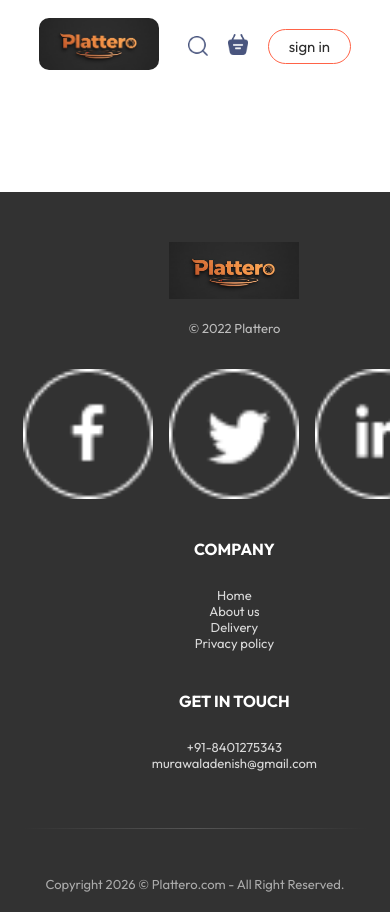
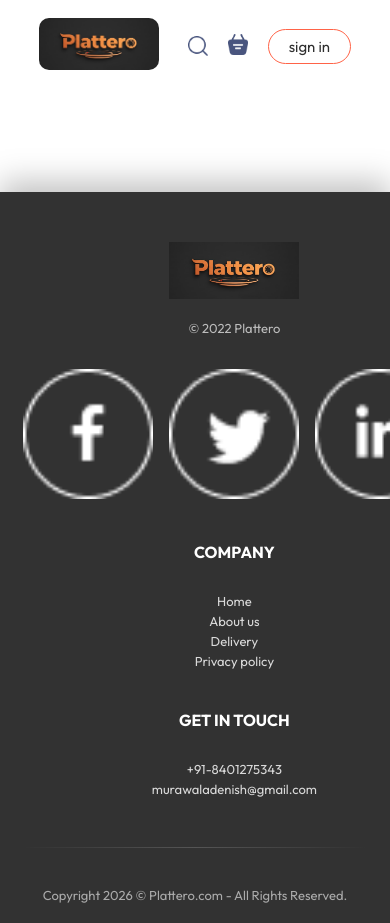
Before and after one commit to denish178/Plattero, a React (Vite) app in the folder frontend/: page /order in a window 390 px wide. Shown: the top 923 px of the page. Built offline with nearby package versions, Linux system fonts and the light colour scheme.

Commit message:
adjusted responsiveness of footer on small screens

```diff
--- a/frontend/src/components/Footer/Footer.css
+++ b/frontend/src/components/Footer/Footer.css
@@ -5,6 +5,8 @@
   --footer-accent: #ff6a3d;
   --transition: 0.3s ease;
 }
+
+/* ================= FOOTER ================= */
 
 .footer {
   color: var(--footer-text);
@@ -15,9 +17,12 @@
   gap: 32px;
   padding: 60px 8vw 25px;
   margin-top: 100px;
+  box-shadow: 0 -10px 30px rgba(0, 0, 0, 0.25);
+  animation: fadeIn 0.6s ease;
 }
 
-/* ---------- Main Grid ---------- */
+/* ================= GRID LAYOUT ================= */
+
 .footer-content {
   width: 100%;
   max-width: 1400px;
@@ -26,7 +31,8 @@
   gap: 70px;
 }
 
-/* ---------- Sections ---------- */
+/* ================= SECTIONS ================= */
+
 .footer-content-left,
 .footer-content-center,
 .footer-content-right {
@@ -56,31 +62,40 @@
   margin-bottom: 10px;
 }
 
-/* Lists */
-.footer-content-left li,
-.footer-content-center li,
-.footer-content-right li {
+/* ================= LISTS ================= */
+
+.footer-content ul {
+  padding: 0;
+  margin: 0;
+}
+
+.footer-content li {
   list-style: none;
+}
+
+/* Links */
+.footer-content a {
+  text-decoration: none;
   font-size: clamp(13px, 1vw, 14px);
   cursor: pointer;
   color: #d9d9d9;
   transition: color var(--transition), transform 0.2s ease;
+  display: inline-block;
 }
 
-.footer-content-left li:hover,
-.footer-content-center li:hover,
-.footer-content-right li:hover {
+.footer-content a:hover {
   color: var(--footer-accent);
   transform: translateX(3px);
 }
 
-/* Keyboard accessibility */
-.footer-content li:focus-visible {
+/* Accessibility */
+.footer-content a:focus-visible {
   outline: 2px dashed var(--footer-accent);
   outline-offset: 4px;
 }
 
-/* ---------- Social Icons ---------- */
+/* ================= SOCIAL ICONS ================= */
+
 .foot-social-icons {
   display: flex;
   gap: 16px;
@@ -98,29 +113,41 @@
   opacity: 0.85;
 }
 
-/* ---------- Divider ---------- */
+/* ================= DIVIDER ================= */
+
 .footer hr {
   width: 100%;
   max-width: 1400px;
   height: 1px;
   margin: 25px 0 15px;
-  background: linear-gradient(to right,
-      transparent,
-      #555,
-      transparent);
+  background: linear-gradient(to right, transparent, #555, transparent);
   border: none;
 }
 
-/* ---------- Copyright ---------- */
+/* ================= COPYRIGHT ================= */
+
 .footer-copyright {
   font-size: 13px;
   color: #aaaaaa;
   text-align: center;
 }
 
-/* ================= Responsive ================= */
+/* ================= ANIMATION ================= */
 
-/* Tablets */
+@keyframes fadeIn {
+  from {
+    opacity: 0;
+    transform: translateY(10px);
+  }
+  to {
+    opacity: 1;
+    transform: translateY(0);
+  }
+}
+
+/* ================= RESPONSIVE ================= */
+
+/* ---------- Tablets ---------- */
 @media (max-width: 1024px) {
   .footer-content {
     grid-template-columns: 1.5fr 1fr 1fr;
@@ -128,7 +155,7 @@
   }
 }
 
-/* Mobile */
+/* ---------- Mobile ---------- */
 @media (max-width: 768px) {
   .footer {
     padding: 50px 6vw 20px;
@@ -150,14 +177,18 @@
     justify-content: center;
   }
 
-  .footer-content li:hover {
+  .footer-content a:hover {
     transform: none;
   }
 }
 
-/* Small Phones */
+/* ---------- Small Phones ---------- */
 @media (max-width: 480px) {
   .footer-content-left img {
     width: 130px;
   }
+
+  .footer {
+    gap: 24px;
+  }
 }
--- a/frontend/src/components/Footer/Footer.jsx
+++ b/frontend/src/components/Footer/Footer.jsx
@@ -4,39 +4,44 @@
 
 const Footer = () => {
   return (
-    <div className="footer" id="footer">
+    <footer className="footer" id="footer">
       <div className="footer-content">
         <div className="footer-content-left">
-          <img src={assets.logo} alt="" />
+          <img src={assets.logo} alt="Plattero logo" />
           <p>© 2022 Plattero</p>
+
           <div className="foot-social-icons">
-            <img src={assets.facebook_icon} alt="" />
-            <img src={assets.twitter_icon} alt="" />
-            <img src={assets.linkedin_icon} alt="" />
+            <a href="#"><img src={assets.facebook_icon} alt="Facebook" /></a>
+            <a href="#"><img src={assets.twitter_icon} alt="Twitter" /></a>
+            <a href="#"><img src={assets.linkedin_icon} alt="LinkedIn" /></a>
           </div>
         </div>
+
         <div className="footer-content-center">
           <h2>COMPANY</h2>
           <ul>
-            <li>Home</li>
-            <li>About us</li>
-            <li>Delivery</li>
-            <li>Privacy policy</li>
+            <li><a href="#">Home</a></li>
+            <li><a href="#">About us</a></li>
+            <li><a href="#">Delivery</a></li>
+            <li><a href="#">Privacy policy</a></li>
           </ul>
         </div>
+
         <div className="footer-content-right">
           <h2>GET IN TOUCH</h2>
           <ul>
-            <li>+91-8401275343</li>
-            <li>murawaladenish@gmail.com</li>
+            <li><a href="tel:+918401275343">+91-8401275343</a></li>
+            <li><a href="mailto:murawaladenish@gmail.com">murawaladenish@gmail.com</a></li>
           </ul>
         </div>
       </div>
+
       <hr />
+
       <p className="footer-copyright">
-        Copyright 2026 &copy; Plattero.com - All Right Reserved.
+        Copyright 2026 &copy; Plattero.com - All Rights Reserved.
       </p>
-    </div>
+    </footer>
   );
 };
 
```
